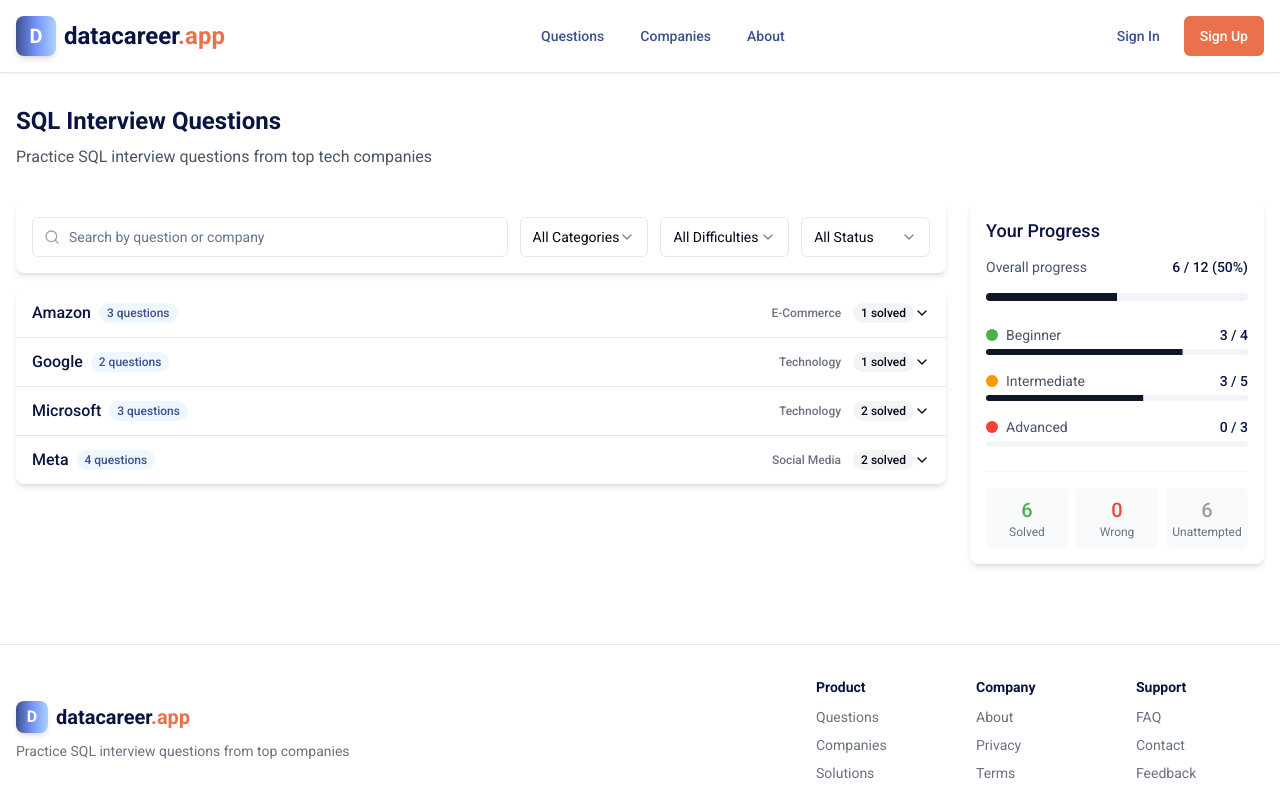
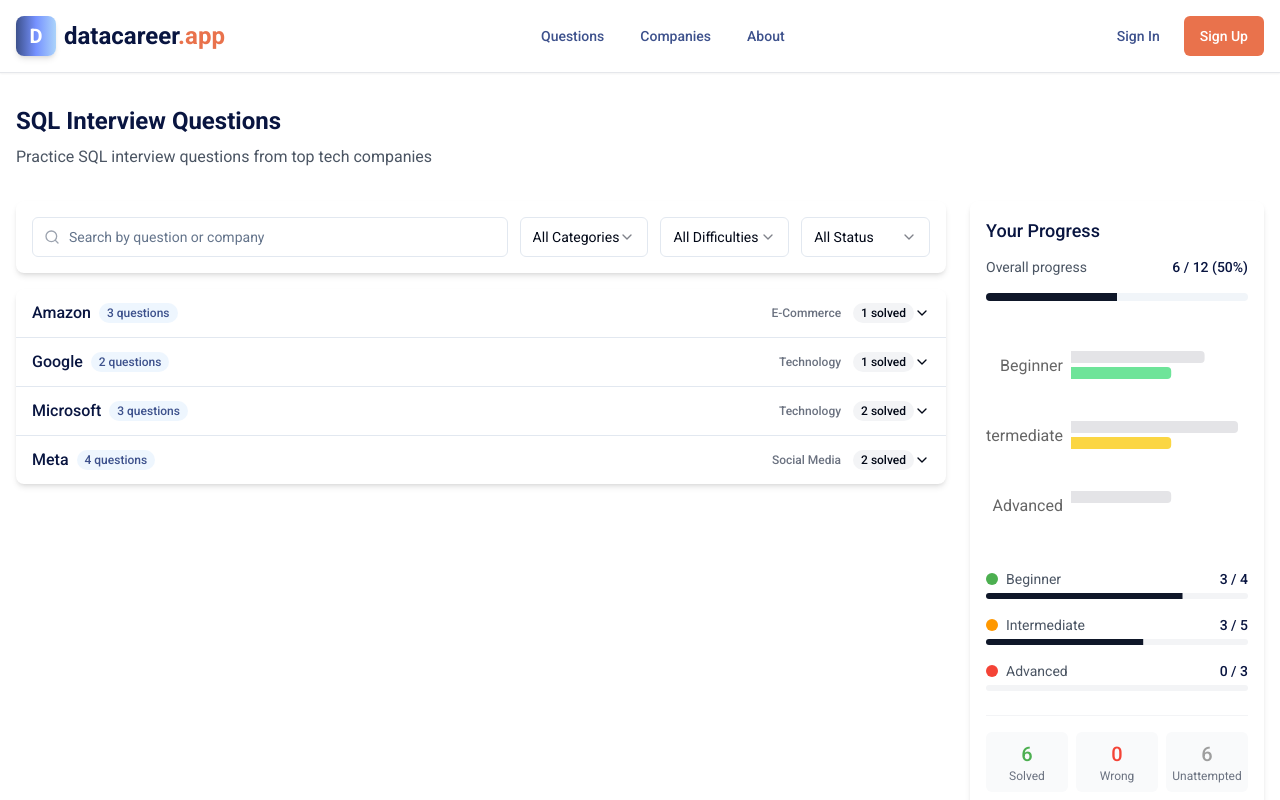
Before and after one commit to mnv28/datacareer-mvp-th, a React (Vite) app: page / in a window 1280 px wide. Shown: the top 800 px of the page. Built offline with nearby package versions, Linux system fonts and the light colour scheme.

Commit message:
feat: Improve progress visualization
Refactor the progress summary component to use a more visually appealing graph or chart type to represent the progress of questions.

```diff
--- a/src/components/questions/ProgressSummary.tsx
+++ b/src/components/questions/ProgressSummary.tsx
@@ -1,6 +1,8 @@
 
 import React from 'react';
 import { Progress } from "@/components/ui/progress";
+import { ChartContainer } from '@/components/ui/chart';
+import { BarChart, Bar, XAxis, YAxis, Tooltip, ResponsiveContainer, Cell } from 'recharts';
 
 interface ProgressSummaryProps {
   total: number;
@@ -28,6 +30,13 @@ const ProgressSummary: React.FC<ProgressSummaryProps> = ({
   const intermediatePercentage = intermediate > 0 ? Math.round((intermediateSolved / intermediate) * 100) : 0;
   const advancedPercentage = advanced > 0 ? Math.round((advancedSolved / advanced) * 100) : 0;
 
+  // Data for progress chart
+  const difficultyData = [
+    { name: 'Beginner', total: beginner, solved: beginnerSolved, color: 'rgba(74, 222, 128, 0.8)' },
+    { name: 'Intermediate', total: intermediate, solved: intermediateSolved, color: 'rgba(250, 204, 21, 0.8)' },
+    { name: 'Advanced', total: advanced, solved: advancedSolved, color: 'rgba(248, 113, 113, 0.8)' },
+  ];
+
   return (
     <div className="bg-white p-4 rounded-lg shadow-md">
       <h3 className="text-lg font-medium text-datacareer-darkBlue mb-3">Your Progress</h3>
@@ -39,6 +48,35 @@ const ProgressSummary: React.FC<ProgressSummaryProps> = ({
 
       <Progress value={solvedPercentage} className="h-2 mb-6" />
 
+      <div className="mb-6">
+        <div className="h-[220px]">
+          <ResponsiveContainer width="100%" height="100%">
+            <BarChart
+              data={difficultyData}
+              layout="vertical"
+              margin={{ top: 5, right: 10, left: 5, bottom: 5 }}
+            >
+              <XAxis type="number" domain={[0, 'dataMax']} hide />
+              <YAxis dataKey="name" type="category" width={80} axisLine={false} tickLine={false} />
+              <Tooltip
+                formatter={(value, name) => [value, name === 'total' ? 'Total Questions' : 'Solved']}
+                labelFormatter={(label) => `${label} Difficulty`}
+              />
+              <Bar dataKey="total" name="Total Questions" radius={[0, 4, 4, 0]} barSize={12} fill="#e4e4e7">
+                {difficultyData.map((entry, index) => (
+                  <Cell key={`cell-total-${index}`} fill="#e4e4e7" />
+                ))}
+              </Bar>
+              <Bar dataKey="solved" name="Solved" radius={[0, 4, 4, 0]} barSize={12}>
+                {difficultyData.map((entry, index) => (
+                  <Cell key={`cell-solved-${index}`} fill={entry.color} />
+                ))}
+              </Bar>
+            </BarChart>
+          </ResponsiveContainer>
+        </div>
+      </div>
+
       <div className="space-y-4">
         <div className="space-y-1">
           <div className="flex items-center justify-between">
@@ -48,7 +86,7 @@ const ProgressSummary: React.FC<ProgressSummaryProps> = ({
             </div>
             <span className="text-sm font-medium text-datacareer-darkBlue">{beginnerSolved} / {beginner}</span>
           </div>
-          <Progress value={beginnerPercentage} className="h-1.5 bg-gray-100" indicatorClassName="bg-difficulty-beginner" />
+          <Progress value={beginnerPercentage} className="h-1.5 bg-gray-100" />
         </div>
 
         <div className="space-y-1">
@@ -59,7 +97,7 @@ const ProgressSummary: React.FC<ProgressSummaryProps> = ({
             </div>
             <span className="text-sm font-medium text-datacareer-darkBlue">{intermediateSolved} / {intermediate}</span>
           </div>
-          <Progress value={intermediatePercentage} className="h-1.5 bg-gray-100" indicatorClassName="bg-difficulty-intermediate" />
+          <Progress value={intermediatePercentage} className="h-1.5 bg-gray-100" />
         </div>
 
         <div className="space-y-1">
@@ -70,7 +108,7 @@ const ProgressSummary: React.FC<ProgressSummaryProps> = ({
             </div>
             <span className="text-sm font-medium text-datacareer-darkBlue">{advancedSolved} / {advanced}</span>
           </div>
-          <Progress value={advancedPercentage} className="h-1.5 bg-gray-100" indicatorClassName="bg-difficulty-advanced" />
+          <Progress value={advancedPercentage} className="h-1.5 bg-gray-100" />
         </div>
       </div>
 
```
